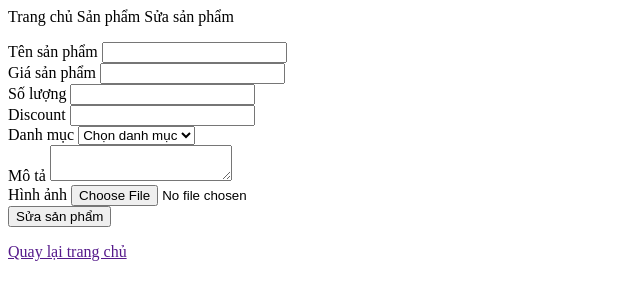
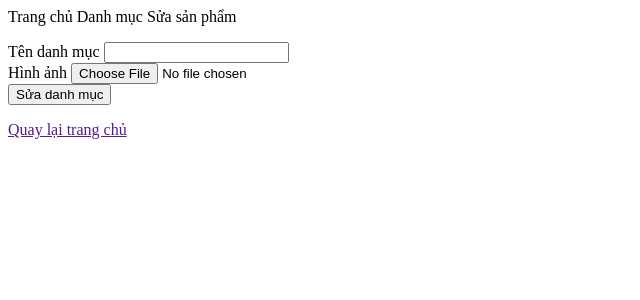
Before and after one commit to anhcanh1007/cuahangdobep, a PHP site: template app/backend/pages/categories/edit_cate.html in a window 1280 px wide. Shown: the top 300 px of the page, without its empty margins (0-640 px from the left). Run offline with PHP 8.4, Linux system fonts and the light colour scheme; the template is opened without the code that fills it, so the values that code supplies are empty.

Commit message:
update form pages admin

```diff
--- a/app/backend/pages/categories/add_cate.html
+++ b/app/backend/pages/categories/add_cate.html
@@ -94,7 +94,7 @@
             <label for="" class="form-label">Tên danh mục</label>
             <input
                 type="text"
-                name=""
+                name="category_name"
                 id=""
                 class="form-control"
                 placeholder=""
@@ -103,7 +103,7 @@
           </div>
           <div class="mb-3">
             <label for="" class="form-label">Hình ảnh</label>
-            <input type="file" name="" id="" class="form-control"></input>
+            <input type="file" name="category_image" id="" class="form-control"></input>
           </div>
           <div class="mb-3">
             <button class="form-control btn btn-primary">Thêm danh mục</button>
--- a/app/backend/pages/categories/edit_cate.html
+++ b/app/backend/pages/categories/edit_cate.html
@@ -88,16 +88,16 @@
           </div>
         </div> -->
         <div class="link_page">
-            <p>Trang chủ <i class="fa-solid fa-caret-right"></i> Sản phẩm <i class="fa-solid fa-caret-right"></i> Sửa sản phẩm</p>
+            <p>Trang chủ <i class="fa-solid fa-caret-right"></i> Danh mục <i class="fa-solid fa-caret-right"></i> Sửa sản phẩm</p>
 
         </div>
         <div class="main_content">
         <form action="" class="form-control mt-3">
           <div class="mb-3">
-            <label for="" class="form-label">Tên sản phẩm</label>
+            <label for="" class="form-label">Tên danh mục</label>
             <input
                 type="text"
-                name=""
+                name="category_name"
                 id=""
                 class="form-control"
                 placeholder=""
@@ -105,56 +105,11 @@
             />
           </div>
           <div class="mb-3">
-            <label for="" class="form-label">Giá sản phẩm</label>
-            <input
-                type="text"
-                name=""
-                id=""
-                class="form-control"
-                placeholder=""
-                aria-describedby="helpId"
-            />
+            <label for="" class="form-label">Hình ảnh</label>
+            <input type="file" name="category_image" id="" class="form-control"></input>
           </div>
           <div class="mb-3">
-            <label for="" class="form-label">Số lượng</label>
-            <input
-                type="text"
-                name=""
-                id=""
-                class="form-control"
-                placeholder=""
-                aria-describedby="helpId"
-            />
-          </div>
-          <div class="mb-3">
-            <label for="" class="form-label">Discount</label>
-            <input
-                type="text"
-                name=""
-                id=""
-                class="form-control"
-                placeholder=""
-                aria-describedby="helpId"
-            />
-          </div>
-          <div class="mb-3">
-            <label for="" class="form-label">Danh mục</label>
-            <select name="" id="" class="form-control">
-                <option value="" disabled selected>Chọn danh mục</option>
-                <option value="">Bếp lẩu nướng</option>
-                <option value="">Bếp điện</option>
-            </select>
-          </div>
-          <div class="mb-3">
-            <label for="" class="form-label">Mô tả</label>
-            <textarea name="" id="" class="form-control"></textarea>
-          </div>
-          <div class="mb-3">
-            <label for="" class="form-label">Hình ảnh</label>
-            <input type="file" name="" id="" class="form-control"></input>
-          </div>
-          <div class="mb-3">
-            <button class="form-control btn btn-primary">Sửa sản phẩm</button>
+            <button class="form-control btn btn-primary">Sửa danh mục</button>
           </div>
         </form>
         <div class="mb-3">
--- a/app/backend/pages/categories/list_cate.html
+++ b/app/backend/pages/categories/list_cate.html
@@ -120,7 +120,7 @@
                 <th><input type="checkbox"></th>
                 <th>STT</th>
                 <th>Hình ảnh</th>
-                <th>Tên sản phẩm</th>
+                <th>Danh mục</th>
                 <th>Date Add</th>
                 <th>Date Update</th>
                 <th colspan="2">Tác vụ</th>
```
Also changed, not shown: app/backend/pages/products/add_product.php (+7 -7 lines), app/backend/pages/products/edit_product.html (+7 -8 lines).
